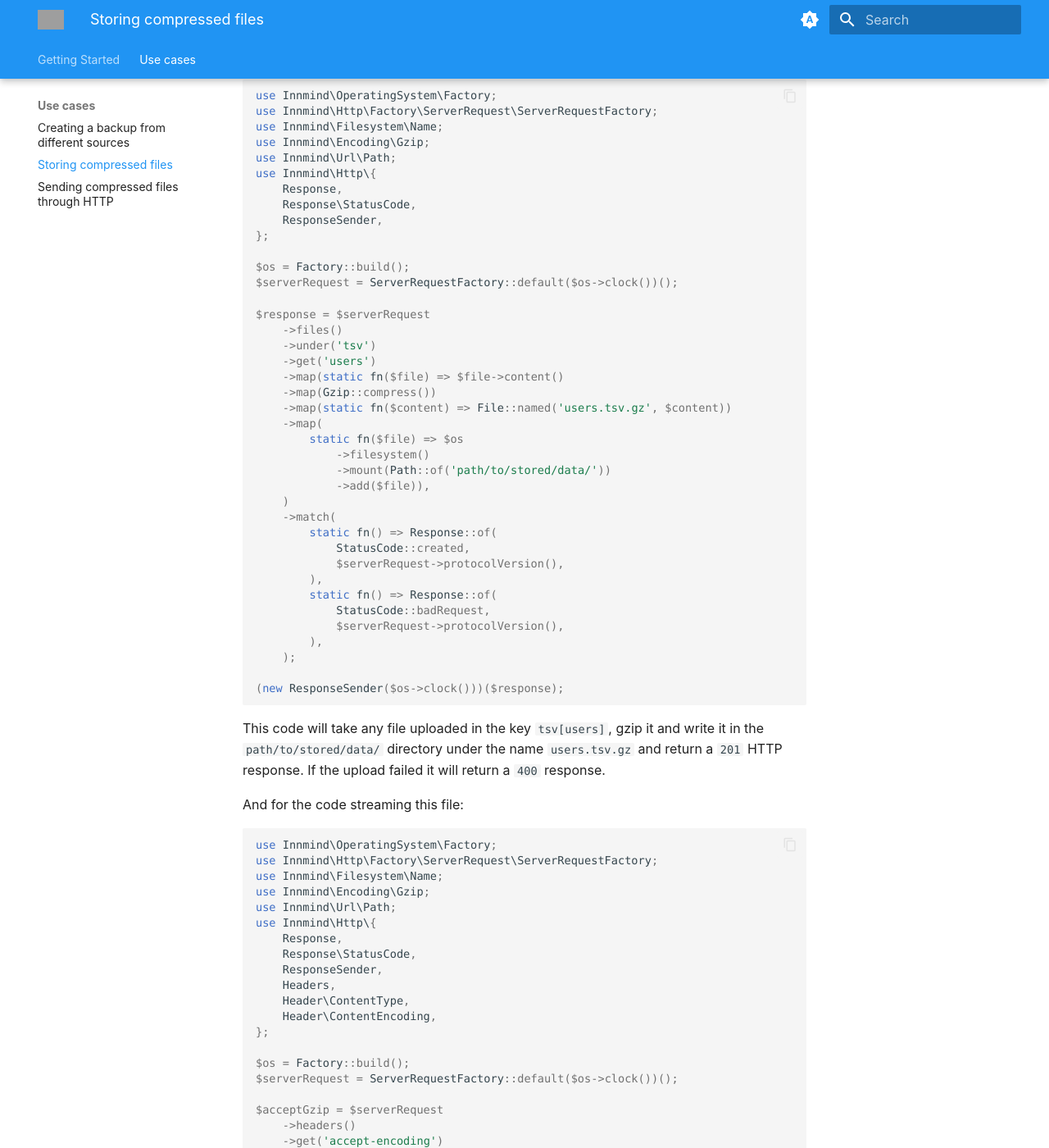
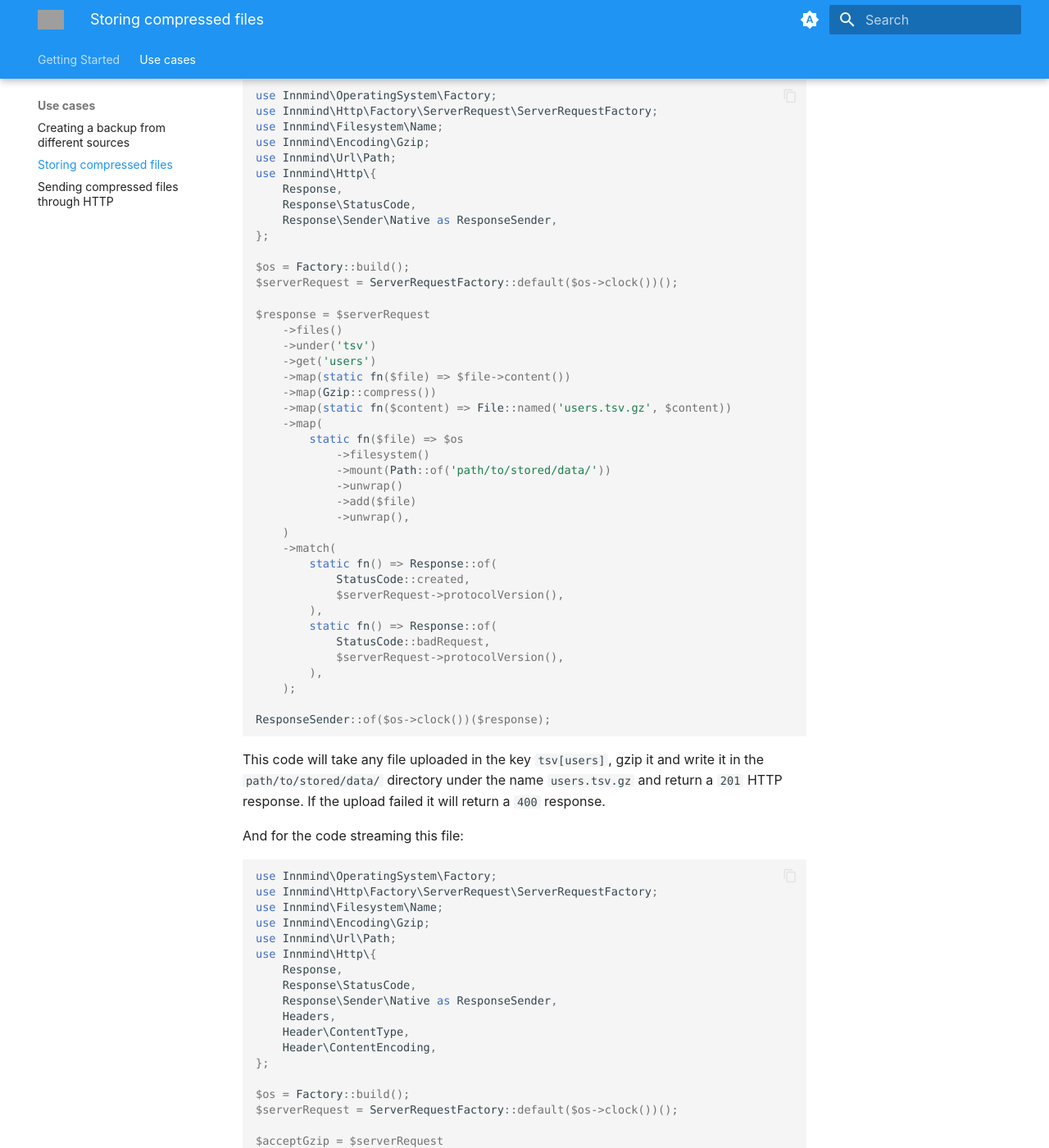
Before and after one commit to Innmind/encoding, an MkDocs documentation site: the page built from documentation/use-cases/compressed-at-rest.md, in a window 1280 px wide and 1400 px high, scrolled down 307 px. Shown: the whole window at 82% size. Built offline with MkDocs 1.6.1 and Material for MkDocs 9.7.7, drawn with Linux system fonts in a browser that asks for light colours; plug-ins that fetch from the network failed and are left out; some of the changed text lies outside the part shown; grey boxes are pictures that could not be loaded.

Commit message:
fix documentation

````diff
--- a/documentation/use-cases/compressed-at-rest.md
+++ b/documentation/use-cases/compressed-at-rest.md
@@ -15,7 +15,7 @@
 use Innmind\Http\{
     Response,
     Response\StatusCode,
-    ResponseSender,
+    Response\Sender\Native as ResponseSender,
 };
 
 $os = Factory::build();
@@ -25,14 +25,16 @@
     ->files()
     ->under('tsv')
     ->get('users')
-    ->map(static fn($file) => $file->content()
+    ->map(static fn($file) => $file->content())
     ->map(Gzip::compress())
     ->map(static fn($content) => File::named('users.tsv.gz', $content))
     ->map(
         static fn($file) => $os
             ->filesystem()
             ->mount(Path::of('path/to/stored/data/'))
-            ->add($file)),
+            ->unwrap()
+            ->add($file)
+            ->unwrap(),
     )
     ->match(
         static fn() => Response::of(
@@ -45,7 +47,7 @@
         ),
     );
 
-(new ResponseSender($os->clock()))($response);
+ResponseSender::of($os->clock())($response);
 ```
 
 This code will take any file uploaded in the key `tsv[users]`, gzip it and write it in the `path/to/stored/data/` directory under the name `users.tsv.gz` and return a `201` HTTP response. If the upload failed it will return a `400` response.
@@ -61,7 +63,7 @@
 use Innmind\Http\{
     Response,
     Response\StatusCode,
-    ResponseSender,
+    Response\Sender\Native as ResponseSender,
     Headers,
     Header\ContentType,
     Header\ContentEncoding,
@@ -84,6 +86,7 @@
 $response = $os
     ->filesystem()
     ->mount(Path::of('path/to/stored/data/'))
+    ->unwrap()
     ->get(Name::of('users.tsv.gz'))
     ->map(static fn($file) => match ($acceptGzip) {
         true => Response::of(
@@ -112,7 +115,7 @@
         ),
     );
 
-(new ResponseSender($os->clock()))($response);
+ResponseSender::of($os->clock())($response);
 ```
 
 Here we try to load the `users.tsv.gz` file, we check if the caller accepts a gzipped content, if so we return the file as is via a `200` HTTP response and if not we decompress the file and return it. And if the file doesn't exist we return a `400` response.
````
Also changed, not shown: README.md (+3 -3 lines), documentation/use-cases/backup.md (+7 -3 lines), documentation/use-cases/http.md (+1 -0 lines).
